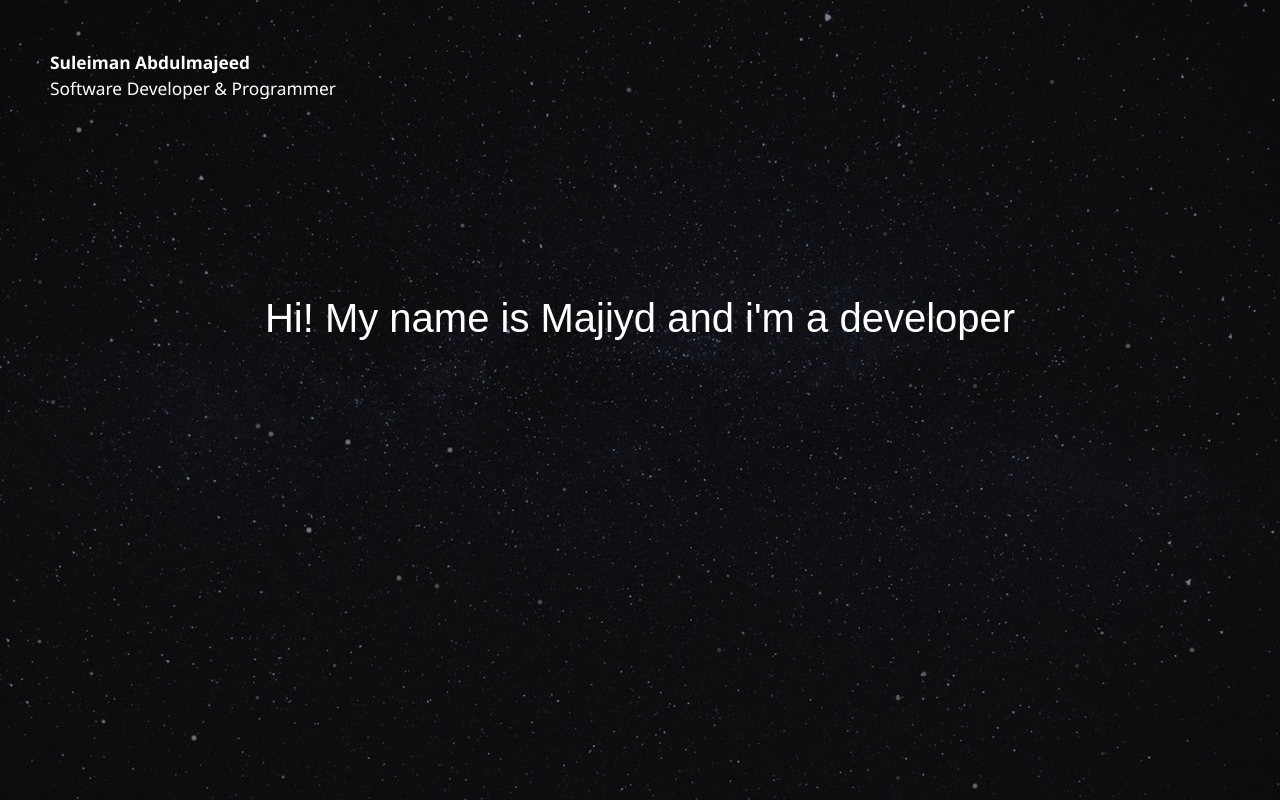
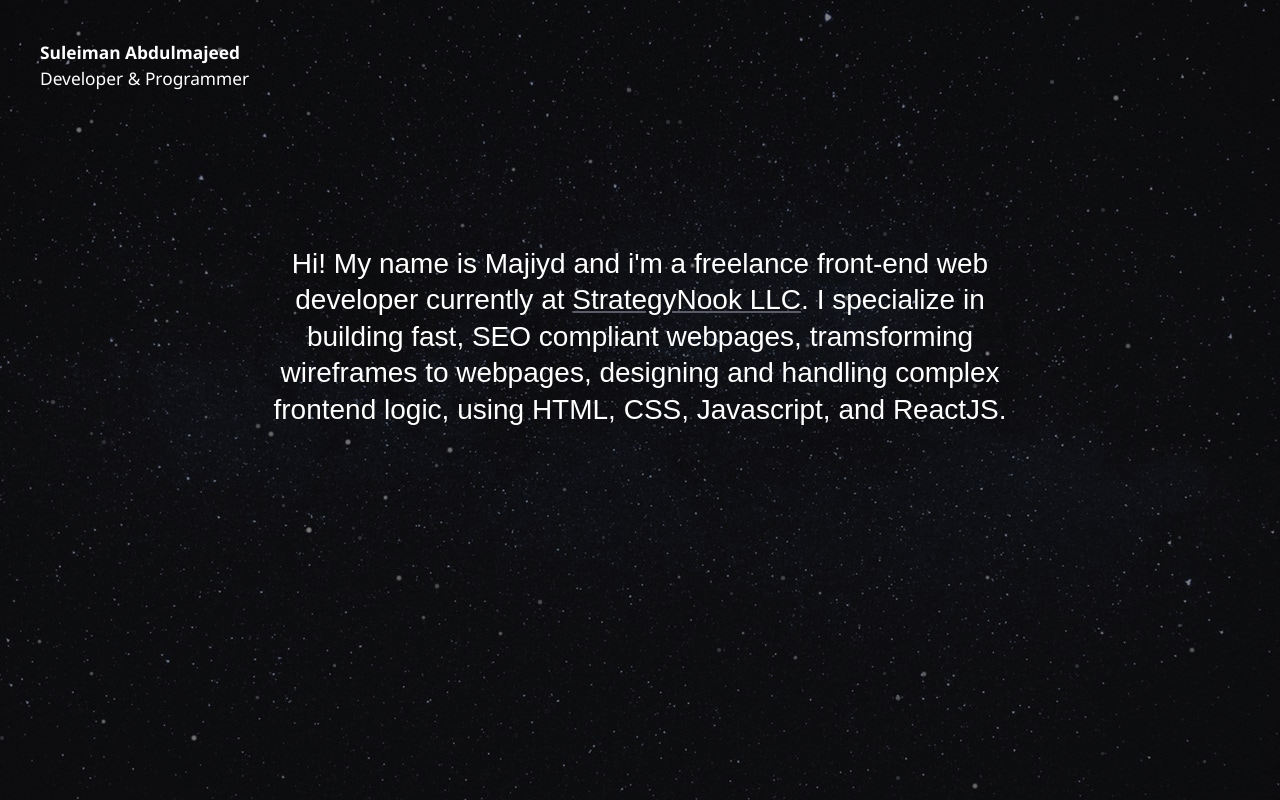
Before and after one commit to majiyd/majiyd.github.io, a React (Create React App) app: page / in a window 1280 px wide. Built offline with nearby package versions, Linux system fonts and the light colour scheme; a web font is replaced by a local one.

Commit message:
add about text

```diff
--- a/src/assets/css/styles.css
+++ b/src/assets/css/styles.css
@@ -7,6 +7,11 @@ body{
   font-family: 'Palanquin', sans-serif;
   overflow: hidden;
   color: #fff;
+}
+a{
+  /* text-decoration: none; */
+  color: inherit;
+  text-decoration-color: #5a5c68;
 }
 .frontPage{
   height: 100vh;
@@ -31,7 +36,17 @@ body{
   transform: scale(1,1);
   background-color: #5a5c68
 }
-
+.about-text-parent{
+  text-align: center;
+  position: relative;
+  top: 6%;
+  font-size: 22px;
+  line-height: 1.3;
+  font-weight: 300;
+  max-width: 800px;
+  margin: auto;
+  padding: 10px;
+}
 @keyframes twinkle{
   0%{
     transform: scale(1,1);
@@ -53,3 +68,10 @@ body{
     background-color: #5a5c68;
   }
 }
+
+@media (min-width: 767px){
+  .about-text-parent{
+    top: 13%;
+    font-size: 28px;
+  }
+}
--- a/src/components/Header.js
+++ b/src/components/Header.js
@@ -2,7 +2,7 @@ import React from 'react'
 
 export function Header(props){
   let style = {
-    margin: 50,
+    margin: 40,
     lineHeight: 1.5,
     fontSize: '13pt',
     fontFamily: 'segoe ui',
@@ -11,7 +11,7 @@ export function Header(props){
   return(
     <div style={style}>
       <p><strong>Suleiman Abdulmajeed</strong> </p>
-      <p>Software Developer & Programmer</p>
+      <p>Developer & Programmer</p>
     </div>
   )
 }
--- a/src/pages/FrontPage.js
+++ b/src/pages/FrontPage.js
@@ -4,23 +4,16 @@ import {Header} from '../components/Header'
 
 class FrontPage extends React.Component {
   render() {
-    let stars = Array.apply(null, {length: 100}).map(Number.call, Number)
+    let stars = Array.apply(null, {length: 150}).map(Number.call, Number)
     return (
       <div className="frontPage">
         {stars.map(star => (<Star key={star}/>))}
         <div className='overlay'>
           <Header />
-          <h1
-            style={{
-              textAlign: 'center',
-              position: 'relative',
-              top: '18%',
-              fontSize: 40,
-              fontWeight: '400'
-            }}
-          >
-            Hi! My name is Majiyd and i'm a developer
-          </h1>
+          <div className="about-text-parent">
+            <p>Hi! My name is Majiyd and i'm a freelance front-end web developer currently at <a href='https://strategynook.com' target='_blank' rel="noopener noreferrer">StrategyNook LLC</a>. I specialize in building fast, SEO compliant webpages, tramsforming wireframes to webpages, designing and handling complex frontend logic, using HTML, CSS, Javascript, and ReactJS.
+            </p>
+          </div>
         </div>
       </div>
     );
```
